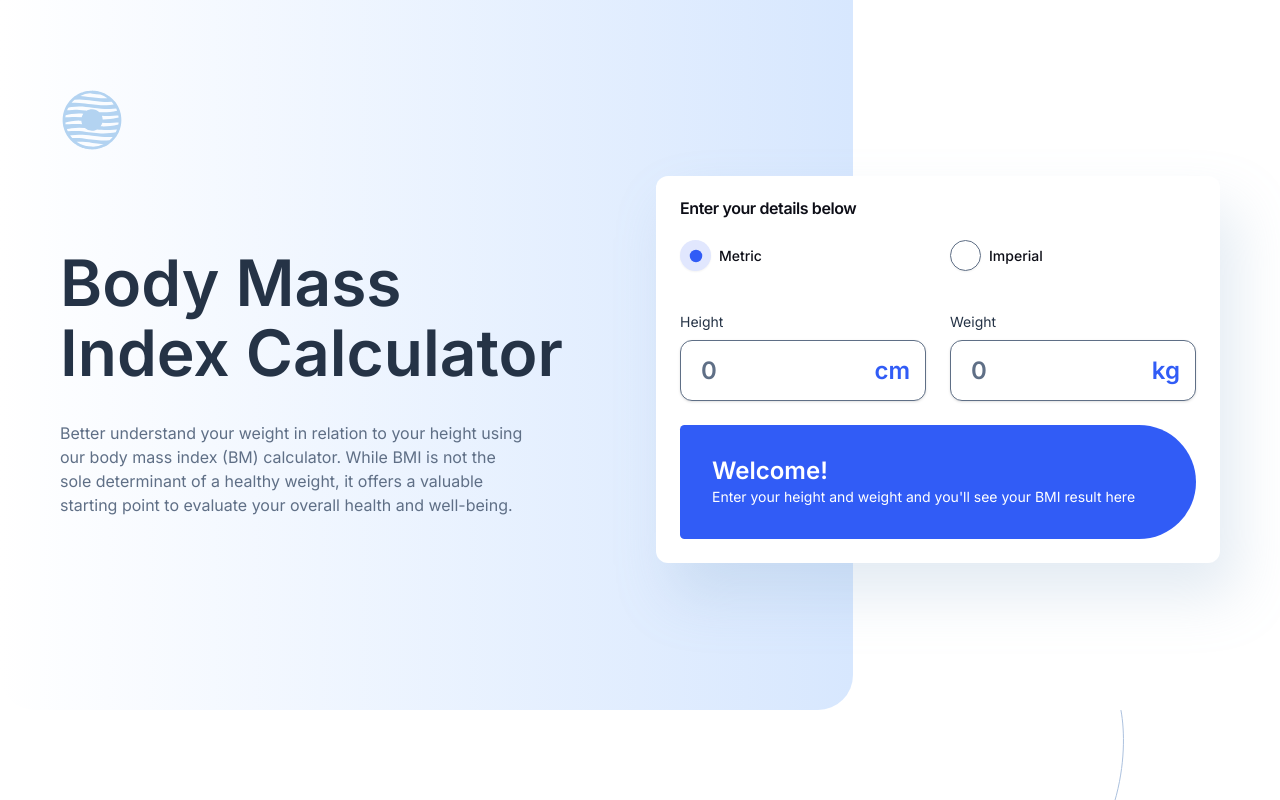
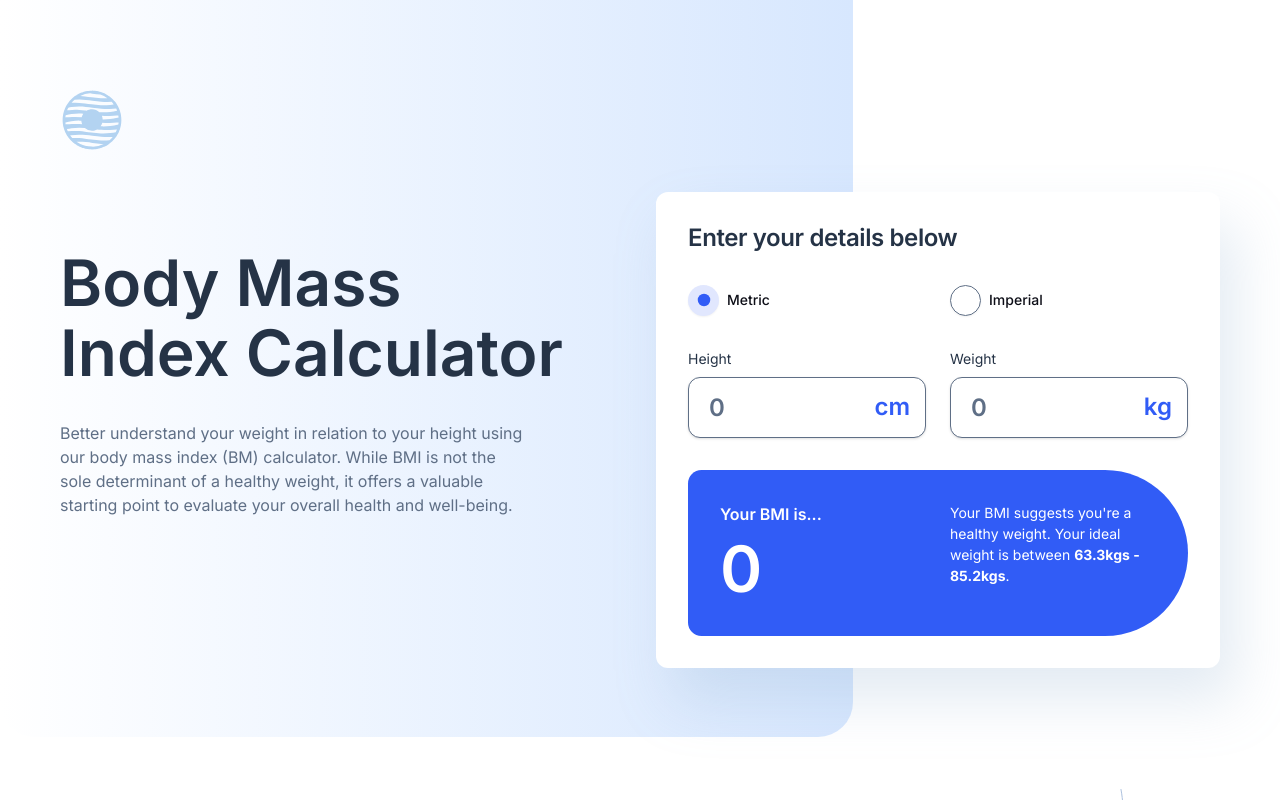
Before and after one commit to kobyrthr/bmi-calculator, a Next.js app: page / in a window 1280 px wide. Shown: the top 800 px of the page. Built offline with nearby package versions, Linux system fonts and the light colour scheme.

Commit message:
Add functionality to form card

```diff
--- a/package.json
+++ b/package.json
@@ -28,6 +28,7 @@
     "class-variance-authority": "^0.7.1",
     "clsx": "^2.1.1",
     "date-fns": "^4.1.0",
+    "html-react-parser": "^5.2.2",
     "lucide-react": "^0.475.0",
     "next": "15.1.7",
     "react": "^19.0.0",
--- a/src/components/ui/form-card.jsx
+++ b/src/components/ui/form-card.jsx
@@ -1,4 +1,4 @@
-import React from 'react';
+import React, { useEffect, useState } from 'react';
 import { Card, CardContent, CardTitle } from './card';
 import { RadioGroup, RadioGroupItem } from './radio-group';
 import { Label } from './label';
@@ -6,12 +6,65 @@ import InputMetric from './input-metric.jsx';
 import { Typography } from './typography';
 import InformationBar from './information-bar.jsx';
 
-const FormCard = () => {
+const FormCard = ({ selectedUnit, setSelectedUnit }) => {
+  const [height, setHeight] = useState(null);
+  const [weight, setWeight] = useState(null);
+  const [feet, setFeet] = useState(null);
+  const [inches, setInches] = useState(null);
+  const [stones, setStones] = useState(null);
+  const [pounds, setPounds] = useState(null);
+  const [bmi, setBmi] = useState(null);
+
+  const calculateBMI = () => {
+    if (selectedUnit === 'metric') {
+      if (height && weight) {
+        // Convert height to meters and calculate BMI
+        const heightInMeters = height / 100;
+        const bmiValue = weight / (heightInMeters * heightInMeters);
+        setBmi(bmiValue.toFixed(1));
+      }
+    } else {
+      if (feet && stones) {
+        // Convert imperial measurements to metric then calculate BMI
+        const heightInInches = feet * 12 + Number(inches || 0);
+        const heightInMeters = heightInInches * 0.0254;
+
+        const weightInPounds = stones * 14 + Number(pounds || 0);
+        const weightInKg = weightInPounds * 0.45359237;
+
+        const bmiValue = weightInKg / (heightInMeters * heightInMeters);
+        setBmi(bmiValue.toFixed(1));
+      }
+    }
+  };
+
+  useEffect(() => {
+    const HAS_METRIC_EMPTY_FIELDS = [height, weight].some(
+      (val) => val === null
+    );
+
+    const HAS_IMPERIAL_EMPTY_FIELDS = [feet, stones, inches, pounds].some(
+      (val) => val === null
+    );
+    if (!HAS_METRIC_EMPTY_FIELDS && selectedUnit === 'metric') {
+      calculateBMI();
+    }
+    if (!HAS_IMPERIAL_EMPTY_FIELDS && selectedUnit === 'imperial') {
+      calculateBMI();
+    }
+  }, [selectedUnit, height, weight, feet, stones, inches, pounds]);
+
+  console.log('debug - bmi', bmi);
   return (
-    <Card className="max-w-[564px] h-fit">
-      <CardContent className="flex flex-col gap-6 ">
-        <CardTitle>Enter your details below</CardTitle>
-        <RadioGroup defaultValue="metric">
+    <Card className="max-w-[564px] h-fit mt-4">
+      <CardContent className="flex flex-col gap-8  p-8">
+        <CardTitle>
+          <Typography type="preset-4">Enter your details below</Typography>
+        </CardTitle>
+        <RadioGroup
+          defaultValue={selectedUnit}
+          onValueChange={(e) => setSelectedUnit(e.target.value)}
+        >
           <div className="grid grid-cols-2 gap-6">
             <div className="flex items-center space-x-2 w-1/2">
               <RadioGroupItem value="metric" id="metric" />
@@ -23,15 +76,21 @@ const FormCard = () => {
             </div>
           </div>
         </RadioGroup>
-
-        <div className="flex flex-row justify-between gap-6 mt-4">
+        {selectedUnit === 'metric' ? (
+          <div className="flex flex-row justify-between gap-6">
             <div className="flex flex-col gap-2">
               <Label htmlFor="height" className="text-grey-500 ">
                 <Typography type="preset-7" className="">
                   Height
                 </Typography>
               </Label>
-            <InputMetric id="height" label="Height" placeholder={0} unit="cm" />
+              <InputMetric
+                id="height"
+                label="Height"
+                placeholder={0}
+                unit="cm"
+                onChange={(e) => setHeight(+e.target.value)}
+              />
             </div>
             <div className="flex flex-col gap-2 text-gre">
               <Label htmlFor="weight" className="text-grey-500">
@@ -39,10 +98,70 @@ const FormCard = () => {
                   Weight
                 </Typography>
               </Label>
-            <InputMetric id="weight" label="Weight" placeholder={0} unit="kg" />
+              <InputMetric
+                id="weight"
+                label="Weight"
+                placeholder={0}
+                unit="kg"
+                onChange={(e) => setWeight(+e.target.value)}
+              />
             </div>
           </div>
-        <InformationBar variant="default" className="w-full max-w-full" />
+        ) : (
+          <div className="flex flex-col gap-6">
+            <div className="flex flex-col gap-2">
+              <Label htmlFor="ft" className="text-grey-500 ">
+                <Typography type="preset-7" className="">
+                  Height
+                </Typography>
+              </Label>
+              <div className="flex flex-row gap-6">
+                <InputMetric
+                  id="ft"
+                  label="ft"
+                  placeholder={0}
+                  unit="ft"
+                  onChange={(e) => setFeet(+e.target.value)}
+                />
+                <InputMetric
+                  id="in"
+                  label="in"
+                  placeholder={0}
+                  unit="in"
+                  onChange={(e) => setInches(+e.target.value)}
+                />
+              </div>
+            </div>
+            <div className="flex flex-col gap-2 text-gre">
+              <Label htmlFor="st" className="text-grey-500">
+                <Typography type="preset-7" className="">
+                  Weight
+                </Typography>
+              </Label>
+              <div className="flex flex-row gap-6">
+                <InputMetric
+                  id="st"
+                  label="st"
+                  placeholder={0}
+                  unit="st"
+                  onChange={(e) => setStones(+e.target.value)}
+                />
+                <InputMetric
+                  id="lbs"
+                  label="lbs"
+                  placeholder={0}
+                  unit="lbs"
+                  onChange={(e) => setPounds(+e.target.value)}
+                />
+              </div>
+            </div>
+          </div>
+        )}
+        <InformationBar
+          variant="bmi"
+          className="w-full max-w-full"
+          bmi={bmi ?? 0}
+        />
       </CardContent>
     </Card>
   );
--- a/src/components/ui/hero-section.jsx
+++ b/src/components/ui/hero-section.jsx
@@ -1,17 +1,20 @@
-import React from 'react';
+import React, { useState } from 'react';
 import LogoSvg from '@/../public/assets/images/logo.svg';
 import Image from 'next/image';
 import { Typography } from './typography';
 import FormCard from './form-card';
+import { cn } from '@/lib/utils';
 
 const HeroSection = () => {
+  const [selectedUnit, setSelectedUnit] = useState('metric');
+
   return (
     <section className="flex flex-col items-center justify-center w-full relative">
-      <div className="absolute z-0 inset-0 right-2/6 bg-linear-to-r from-white to-gradient-2 rounded-b-[35px]"></div>
-      <div className="max-w-[1160px] py-[88px] z-10 pb-[121px]">
+      <div className="absolute max-h-[737px] z-0 inset-0 right-2/6 bg-linear-to-r from-white to-gradient-2 rounded-b-[35px]"></div>
+      <div className={cn('max-w-[1160px] py-[88px] z-10 pb-[121px]')}>
         <Image src={LogoSvg} alt="logo" className="self-start mb-6" />
         <div className="flex flex-row gap-8">
-          <div className="flex flex-col max-w-[564px] py-[72px] gap-8">
+          <div className={cn('flex flex-col max-w-[564px] py-[72px] gap-8')}>
             <Typography type="preset-1" className=" text-blue-900 pr-12">
               Body Mass Index Calculator
             </Typography>
@@ -25,7 +28,10 @@ const HeroSection = () => {
               point to evaluate your overall health and well-being.
             </Typography>
           </div>
-          <FormCard />
+          <FormCard
+            selectedUnit={selectedUnit}
+            setSelectedUnit={setSelectedUnit}
+          />
         </div>
       </div>
     </section>
--- a/src/components/ui/information-bar.jsx
+++ b/src/components/ui/information-bar.jsx
@@ -3,12 +3,12 @@ import { Typography } from './typography';
 import { cva } from 'class-variance-authority';
 
 const informationBarVariants = cva(
-  'p-8 rounded-l-2xl rounded-r-[199px] bg-blue-500 text-white flex', // base styles
+  'p-8 rounded-l-2xl rounded-r-[99px] bg-blue-500 text-white flex', // base styles
   {
     variants: {
       variant: {
         default: 'flex-col',
-        bmi: 'flex-row',
+        bmi: 'flex-row gap-6',
       },
     },
     defaultVariants: {
@@ -18,6 +18,7 @@ const informationBarVariants = cva(
 );
 
 const InformationBar = ({ bmi = 0, variant, className, ...props }) => {
+  bmi = parseFloat(bmi);
   return (
     <div className={informationBarVariants({ variant, className })} {...props}>
       {variant === 'default' ? (
@@ -36,12 +37,15 @@ const InformationBar = ({ bmi = 0, variant, className, ...props }) => {
               Your BMI is...
             </Typography>
             <Typography type="preset-1" className="text-white">
-              {bmi === 0 ? bmi : bmi.toFixed(2)}
+              {bmi === 0 ? bmi : bmi.toFixed(1)}
             </Typography>
           </div>
 
-          <Typography type="preset-7 w-1/2" className="text-white">
-            Your BMI suggests you’re a healthy weight. Your ideal weight is
+          <Typography
+            type="preset-7"
+            className="text-white w-1/2 max-w-[206px]"
+          >
+            Your BMI suggests you're a healthy weight. Your ideal weight is
             between <span className="font-bold">63.3kgs - 85.2kgs</span>.
           </Typography>
         </>
```
Also changed, not shown: 1 other file (tests, documents, lock files or other folders). Lines whose indentation alone changed are shown as unchanged.
